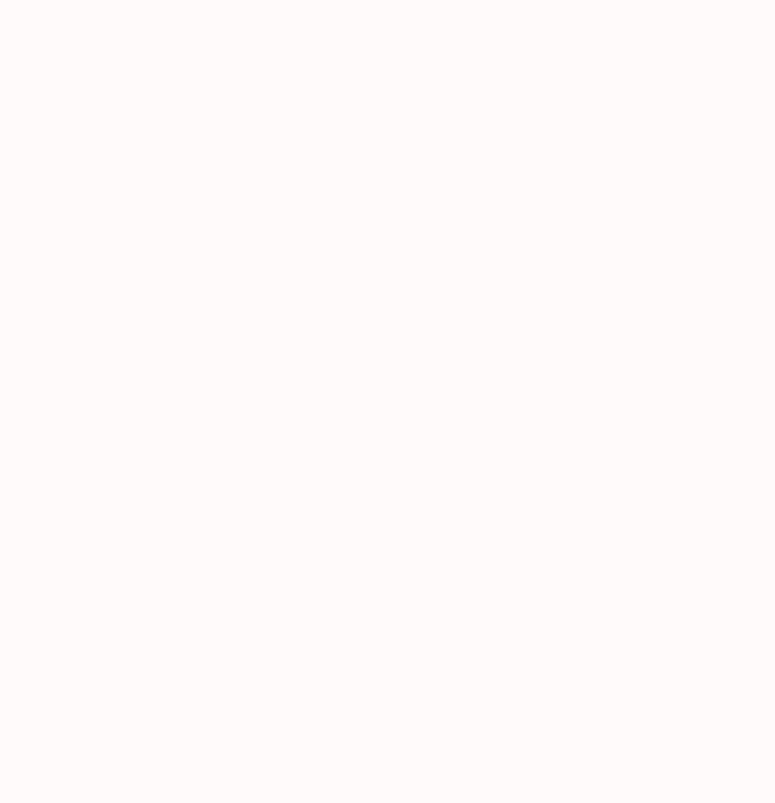
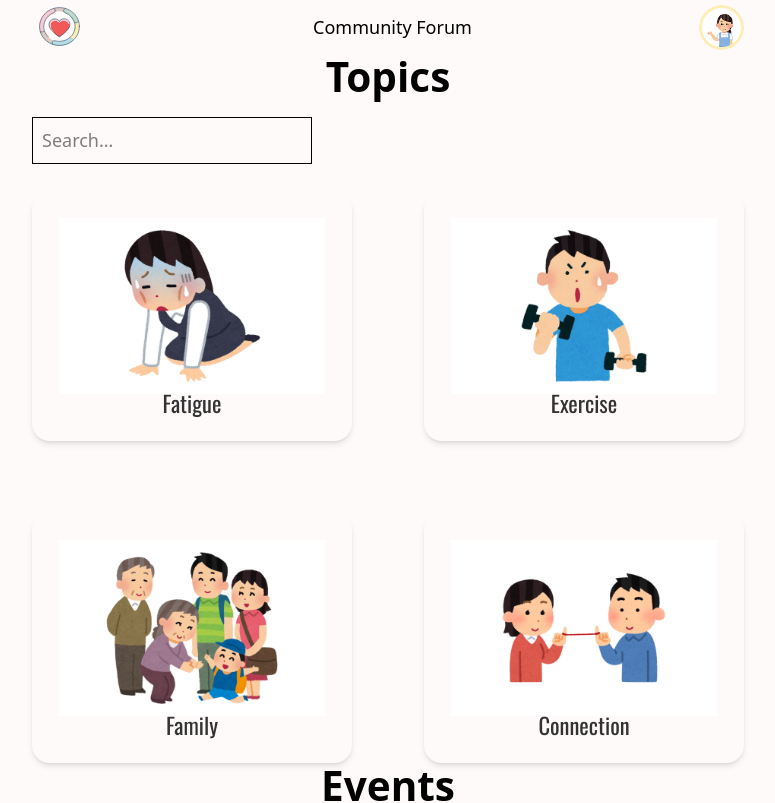
Before and after one commit to magentaong/BefriendersCircle, a React (Vite) app in the folder client/: page /forum in a window 1280 px wide. Before the commit this address had no page. Shown: the top 803 px of the page, without its empty margins (252-1027 px from the left). Built offline with nearby package versions, Linux system fonts and the light colour scheme.

Commit message:
feat: made some changes to naming conventions + routing

```diff
--- a/client/src/components/Support/Category.tsx
+++ b/client/src/components/Forum/Category.tsx
@@ -1,6 +1,6 @@
 import React, { useState } from 'react';
 import supportResources from "../../content/resources.json"
-import SupportCard from "./SupportCard.tsx"
+import ForumCard from "./ForumCard.tsx"
 
 interface Resources {
   name: string;
@@ -39,7 +39,7 @@ export default function Category({category, header}: CategroryProps) {
                 <div className="mt-6 grid grid-cols-2 gap-16">
                     {filteredResources.map(resource => (
                         <div className="col-span-2 lg:col-span-1" key={resource.name}>
-                            <SupportCard data={resource} category={category} />
+                            <ForumCard data={resource} category={category} />
                         </div>
                     ))}
                 </div>
--- a/client/src/components/Support/SupportCard.tsx
+++ b/client/src/components/Forum/ForumCard.tsx
@@ -1,4 +1,4 @@
-import CategoryCard from "../CategoryCard";
+import CategoryCard from "../CardBase";
 
 interface Data {
   url: string;
--- a/client/src/components/Navigation.tsx
+++ b/client/src/components/Navigation.tsx
@@ -1,6 +1,6 @@
 import React, { useState } from "react";
 import { Link, useLocation } from "react-router-dom";
-import Category from "./Support/Category";
+import Category from "./Forum/Category";
 
 interface NavigationProps {
   header?: string;
--- a/client/src/pages/Support.tsx
+++ b/client/src/pages/Forum.tsx
@@ -1,10 +1,7 @@
 import React, { useState } from "react";
 import Layout from "../components/Layout.tsx";
-import Category from "../components/Support/Category.tsx";
-import Navigation from "../components/Navigation.tsx"
+import Category from "../components/Forum/Category.tsx";
 
-const topicsItems = ["Fatigue", "Exercise", "Family", "Connection"]
-const eventItems = ["Charity Run 2025", "Marina Barrage Outing", "Christmas 2025", "Chinese New Year 2025"]
 
 function Forum() {
   const [eventExpand, setEventExpand] = useState(null)
--- a/client/src/pages/Home.tsx
+++ b/client/src/pages/Home.tsx
@@ -1,7 +1,7 @@
 import React from "react";
 import { useNavigate } from "react-router-dom";
 import { Mic, Search } from "lucide-react";
-import CategoryCard from "../components/CategoryCard";
+import CardBase from "../components/CardBase";
 
 import elderlyImg from "/Community.png";
 import computerImg from "/Resources.png";
@@ -42,19 +42,19 @@ export default function Home() {
 
       {/* Category Cards */}
       <section className="grid grid-cols-1 sm:grid-cols-3 gap-8">
-        <CategoryCard
+        <CardBase
           title="Community Support"
           icon={elderlyImg}
           bg="bg-blossom"
-          path="/support"
+          path="/forum"
         />
-        <CategoryCard
+        <CardBase
           title="Caregiving Resources"
           icon={computerImg}
           bg="bg-pistachio"
           path="/resources"
         />
-        <CategoryCard
+        <CardBase
           title="Specialised Training"
           icon={breathingImg}
           bg="bg-serene"
--- a/client/src/pages/Resources.tsx
+++ b/client/src/pages/Resources.tsx
@@ -50,7 +50,7 @@ export default function ResourceLibrary() {
       {/* Tabs */}
         <div className="flex items-center justify-between w-full mt-2">
         {/* Left Arrow */}
-        <Link to="/support">
+        <Link to="/forum">
             <button className="w-12 h-12 rounded-full bg-blossom shadow text-lg flex items-center justify-center">
             ←
             </button>
--- a/client/src/routes/index.tsx
+++ b/client/src/routes/index.tsx
@@ -2,7 +2,7 @@ import React from "react";
 import { Routes, Route } from "react-router-dom";
 import Home from "../pages/Home";
 import Resources from "../pages/Resources";
-import Forum from "../pages/Support";
+import Forum from "../pages/Forum";
 
 export default function AppRoutes() {
     console.log("routes loaded!");
@@ -10,7 +10,7 @@ export default function AppRoutes() {
     <Routes>
       <Route path="/" element={<Home />} />
       <Route path="/resources" element={<Resources />} />
-      <Route path="/support" element={<Forum />} />
+      <Route path="/forum" element={<Forum />} />
       {/* Add more routes here */}
     </Routes>
   );
```
Also changed, not shown: client/src/components/CardBase.tsx (renamed from client/src/components/CategoryCard.tsx).
